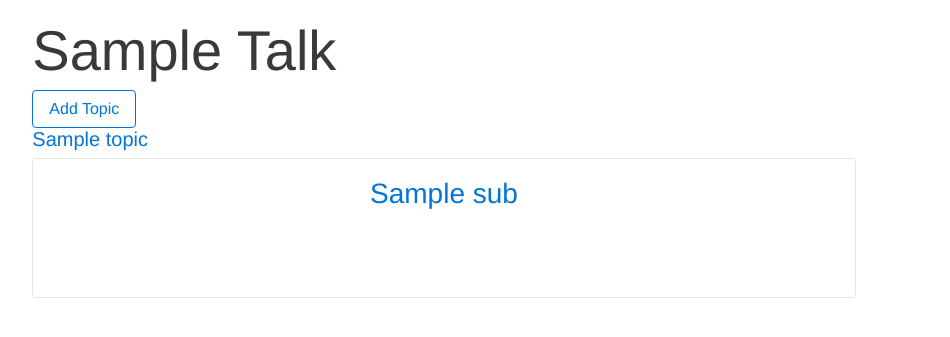
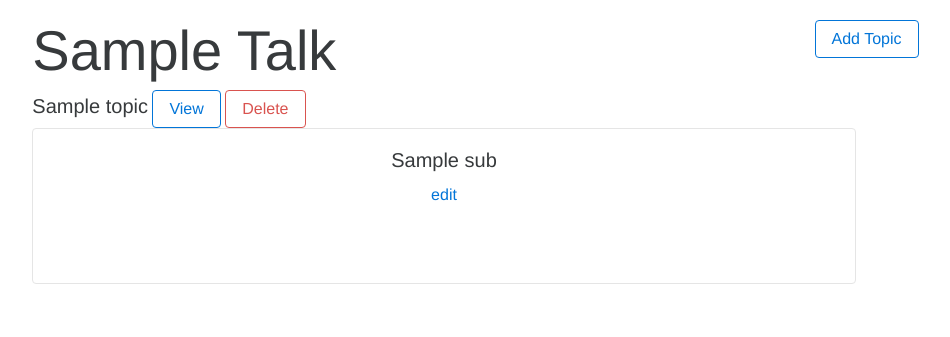
Before and after one commit to jstacoder/flask-talks, a Flask app: template templates/talks.html in a window 1280 px wide. Shown: the part 70-407 px from the top of the page, without its empty margins (196-1146 px from the left). Run offline with Flask 2, Linux system fonts and the light colour scheme; the template is opened without the code that fills it: most values are stand-ins (such as "Sample title", 1, 10 or a date in 2020); data that the repository does not hold is empty; some libraries are stand-ins or nearby versions.

Commit message:
adding delete buttons

```diff
--- a/app.py
+++ b/app.py
@@ -262,14 +262,25 @@ class FrontSubView(views.MethodView):
 
 class DeleteView(views.MethodView):
     _model = None
+    _endpoint = '.index'
+    _query_arg = {}
 
     def get(self,obj_id):
         obj = get_by_id(self._model,obj_id)
         obj.delete()
-        return flask.redirect(flask.url_for('.index'))
+        if self._query_arg:
+            self._query_arg = {
+                    self._query_arg:flask.request.args[self._query_arg]
+            }
+        return flask.redirect(flask.url_for(self._endpoint,**self._query_arg))
 
 class DeleteTalkView(DeleteView):
     _model = Talk
+
+class DeleteTopicView(DeleteView):
+    _model = Topic
+    _endpoint = '.view_talk'
+    _query_arg = 'talk_id'
 
 
 
@@ -283,6 +294,7 @@ front.add_url_rule('/content/add/<sub_id>/','add_content',view_func=FrontAddCont
 front.add_url_rule('/topic/add/<talk_id>/','add_topic',view_func=FrontAddTopicView.as_view('add_topic'))
 front.add_url_rule('/subtopic/add/<topic_id>/','add_subtopic',view_func=FrontAddSubTopicView.as_view('add_subtopic'))
 front.add_url_rule('/delete/<obj_id>','delete_talk',view_func=DeleteTalkView.as_view('delete_talk'))
+front.add_url_rule('/delete/topic/<obj_id>','delete_topic',view_func=DeleteTopicView.as_view('delete_topic'))
 
 
 
--- a/dbsetup.py
+++ b/dbsetup.py
@@ -61,7 +61,7 @@ class Talk(Document):
     def to_json(self):
         rtn = super(Talk,self).to_json()
         rtn = json.loads(rtn)
-        rtn['topics'] = [json.loads(x.to_json()) for x in self.topics]
+        rtn['topics'] = [json.loads(x.to_json()) for x in self.topics if type(x) == Topic]
         return json.dumps(rtn)
 
 
--- a/templates/talks.html
+++ b/templates/talks.html
@@ -2,18 +2,41 @@
     {% block content %}
         <div class=row>
             <div class="col-md-8 col-md-offset-2">
-                <h1 class="display-1 text-capitalize">{{ talk['title'] }}</h1>
-                <a class="btn btn-primary-outline" href="/talks/topic/add/{{ talk_id }}/">Add Topic</a>
+                <div class=row>
+                    <div class=col-md-8>
+                        <h1 class="display-1 text-capitalize" style="display:inline-block;">{{ talk['title'] }}</h1>
+                    </div>
+                    <div class="col-md-1 col-md-offset-3">
+                       <a
+                           class="btn btn-primary-outline"
+                           href="/talks/topic/add/{{ talk_id }}/"
+                           style="display:inline-block;"
+                        >Add Topic</a>
+                    </div>
+                    <div class=col-md-12>
                         {% for topic in talk['topics'] %}
-                    <h2 class="lead"><a href="{{ url_for('.view_topic',topic_id=topic['_id']['$oid']) }}">{{ topic['name'] }}</a></h2>
+                        <div class=title style="display:inline-block">
+                            <h2 class="lead" style="display:inline-block">{{ topic['name'] }}</h2>
+                            <a
+                                href="{{ url_for('.view_topic',topic_id=topic['_id']['$oid']) }}"
+                                style="display:inline-block"
+                                class="btn btn-primary-outline"
+                            >View</a>
+                            <a
+                                href="{{ url_for('.delete_topic',obj_id=topic['_id']['$oid'],talk_id=talk_id) }}"
+                                style="display:inline-block"
+                                class="btn btn-danger-outline"
+                            >Delete</a>
+                        </div>
                         {% for sub in topic['sub_topics'] %}
                             <div class="text-center card">
                                 <div class="card-block">
-                                <h3 class="card-title">
+                                    <h5 class="card-title">
+                                            {{ sub['name'] }}
+                                    </h5>
                                         <a href="{{ url_for('.view_sub',sub_id=sub['_id']['$oid']) }}">
-                                        {{ sub['name'] }}
+                                            edit
                                         </a>
-                                </h3>
                                 </div>
                                 <div class="card-block">
                                     <div class=row>
@@ -38,4 +61,5 @@
                     {% endfor %}
                 </div>
             </div>
+        </div>
     {% endblock %}
```
Lines whose indentation alone changed are shown as unchanged.
